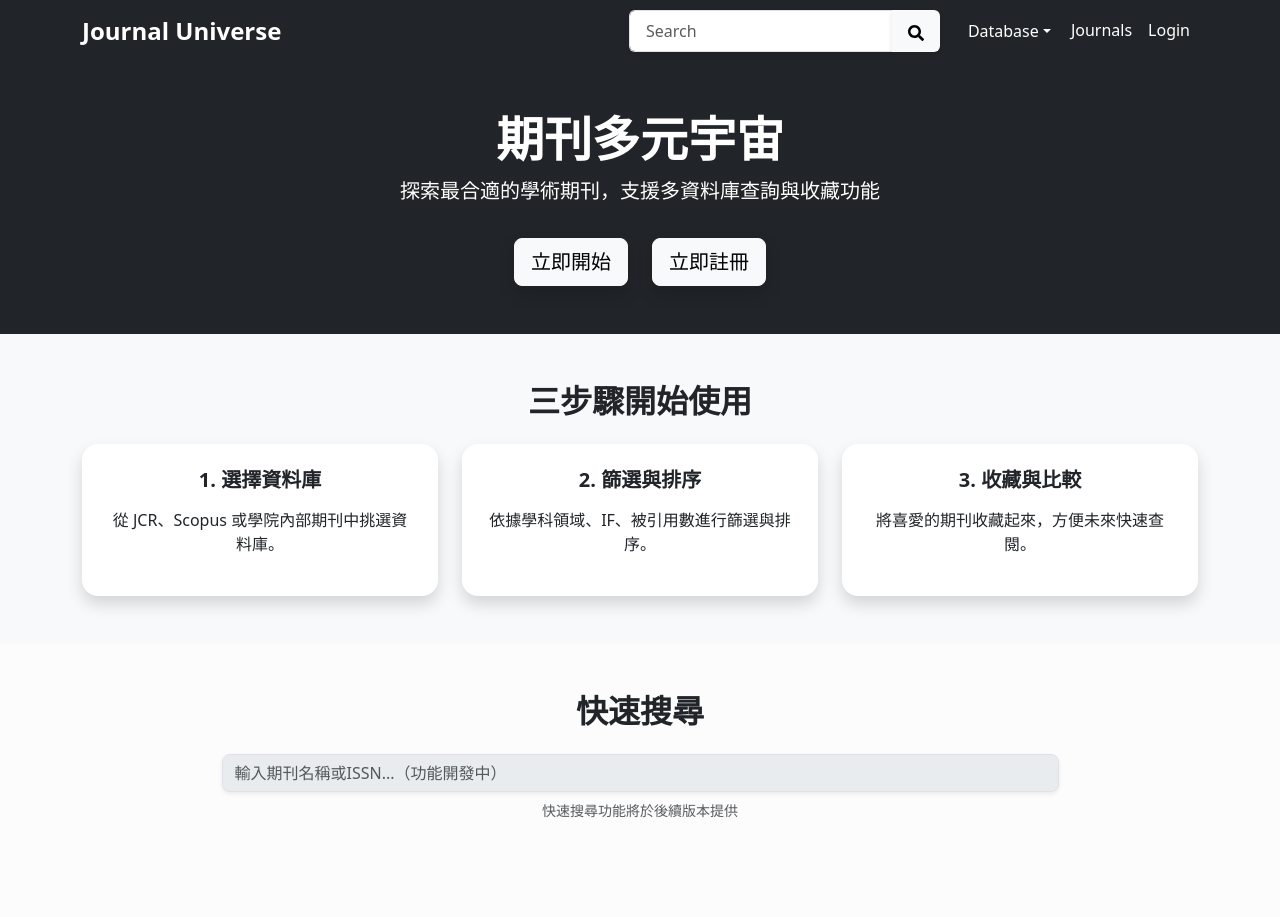
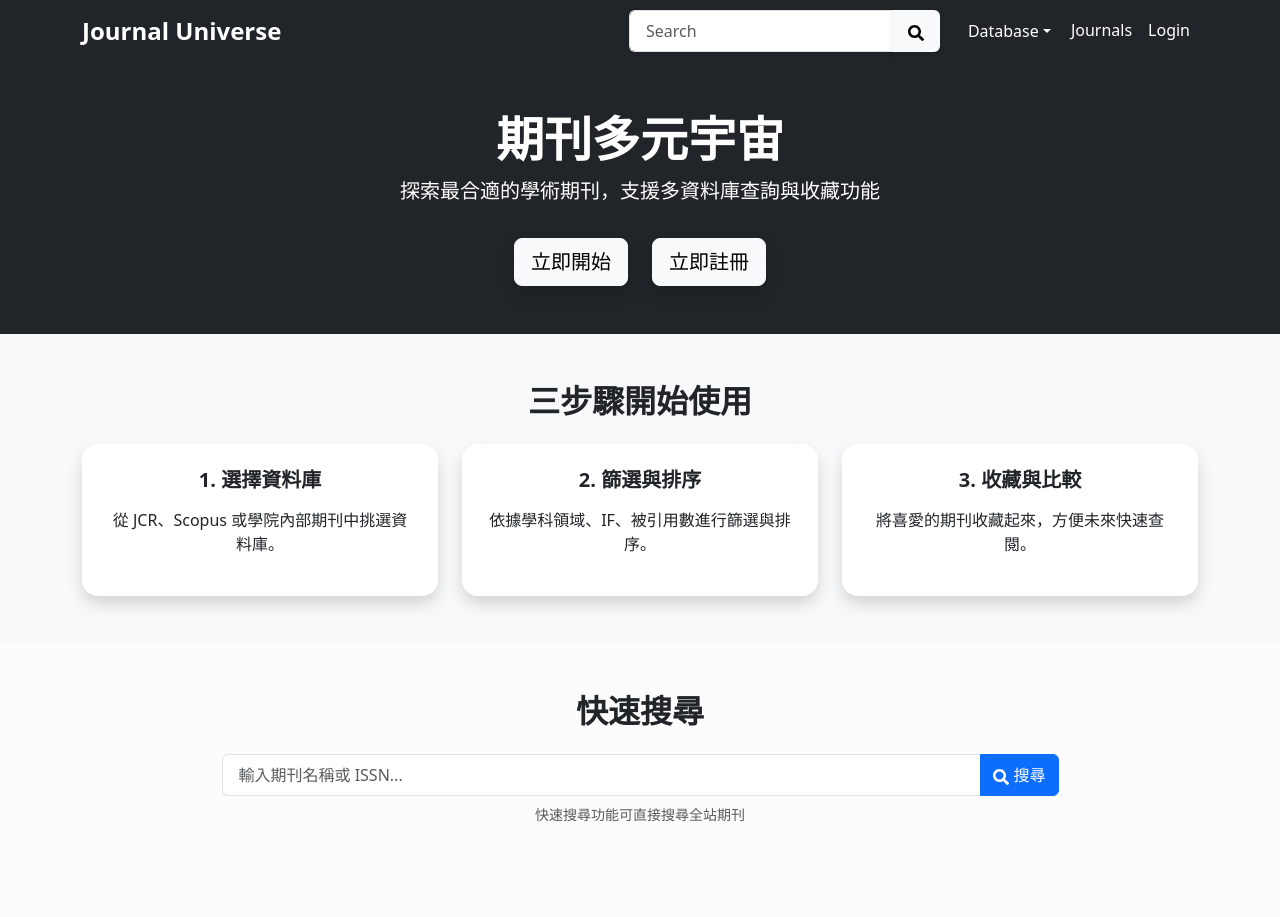
Before and after one commit to Ch40sTng/journal-react_v2, a React (Vite) app: page / in a window 1280 px wide. Shown: the top 917 px of the page. Built offline with nearby package versions, Linux system fonts and the light colour scheme; no server answers; the HTML template or start-up script is replaced by a standard one.

Commit message:
Add home page fast search

```diff
--- a/src/pages/home.jsx
+++ b/src/pages/home.jsx
@@ -1,41 +1,61 @@
-import React from 'react';
-
-import { Link } from "react-router-dom";
-import { useEffect, useState } from "react";
-import supabase from "../supabaseClient";
+import React, { useEffect, useState } from 'react';
+import { Link, useNavigate } from 'react-router-dom';
+import supabase from '../supabaseClient';
+import { FaChevronLeft, FaChevronRight, FaSearch } from 'react-icons/fa';
+import { Navbar, Nav, Container, Dropdown, Form, InputGroup, Button } from 'react-bootstrap';
 
 const databases = [
-  { id: "JCR-AHCI", name: "JCR資料庫-AHCI" },
-  { id: "JCR-ESCI", name: "JCR資料庫-ESCI" },
-  { id: "JCR-SCIE", name: "JCR資料庫-SCIE" },
-  { id: "JCR-SSCI", name: "JCR資料庫-SSCI" },
-  { id: "Scopus", name: "Scopus" },
-  { id: "Literature", name: "文學院認列核心期刊" },
-  { id: "Management", name: "管理學院傑出期刊" },
+  { id: 'JCR-AHCI', name: 'JCR資料庫-AHCI' },
+  { id: 'JCR-ESCI', name: 'JCR資料庫-ESCI' },
+  { id: 'JCR-SCIE', name: 'JCR資料庫-SCIE' },
+  { id: 'JCR-SSCI', name: 'JCR資料庫-SSCI' },
+  { id: 'Scopus', name: 'Scopus' },
+  { id: 'Literature', name: '文學院認列核心期刊' },
+  { id: 'Management', name: '管理學院傑出期刊' },
 ];
 
 const Home = () => {
   const [topCollected, setTopCollected] = useState([]);
+  const [searchQuery, setSearchQuery] = useState('');
+  const navigate = useNavigate();
 
   useEffect(() => {
     const fetchTopCollected = async () => {
-      const { data, error } = await supabase.rpc("get_top_collected_journals", { count: 3 });
-      if (error) console.error("Error fetching top journals:", error);
+      const { data, error } = await supabase.rpc(
+        'get_top_collected_journals',
+        { count: 3 }
+      );
+      if (error) console.error('Error fetching top journals:', error);
       else setTopCollected(data);
     };
-
     fetchTopCollected();
   }, []);
 
+  const handleSearchChange = (e) => {
+    setSearchQuery(e.target.value);
+  };
+
+  const handleSearchSubmit = (e) => {
+    e.preventDefault();
+    const q = searchQuery.trim();
+    if (q) {
+      navigate(`/search?q=${encodeURIComponent(q)}`);
+    }
+  };
+
   return (
-    <div style={{ backgroundColor: "#fcfcfc" }}>
+    <div style={{ backgroundColor: '#fcfcfc' }}>
       {/* Hero 區塊 */}
       <section className="bg-dark text-white py-5">
         <div className="container text-center">
           <h1 className="display-5 fw-bold">期刊多元宇宙</h1>
           <p className="lead">探索最合適的學術期刊，支援多資料庫查詢與收藏功能</p>
-          <Link to="/journals" className="btn btn-light btn-lg mt-3 shadow me-4">立即開始</Link>
-          <Link to="/login" className="btn btn-light btn-lg mt-3 shadow">立即註冊</Link>
+          <Link to="/journals" className="btn btn-light btn-lg mt-3 shadow me-4">
+            立即開始
+          </Link>
+          <Link to="/login" className="btn btn-light btn-lg mt-3 shadow">
+            立即註冊
+          </Link>
         </div>
       </section>
 
@@ -70,13 +90,23 @@ const Home = () => {
       <section className="py-5">
         <div className="container text-center">
           <h2 className="fw-bold mb-4">快速搜尋</h2>
-          <input
-            type="text"
-            className="form-control w-75 mx-auto rounded-3 shadow-sm"
-            placeholder="輸入期刊名稱或ISSN...（功能開發中）"
-            disabled
-          />
-          <small className="text-muted d-block mt-2">快速搜尋功能將於後續版本提供</small>
+          <Form onSubmit={handleSearchSubmit} className="w-75 mx-auto">
+            <InputGroup>
+              <Form.Control
+                type="text"
+                className="rounded-start border-end-0 px-3 py-2"
+                placeholder="輸入期刊名稱或 ISSN..."
+                value={searchQuery}
+                onChange={handleSearchChange}
+              />
+              <Button variant="primary" className="rounded-end" type="submit">
+                <FaSearch /> 搜尋
+              </Button>
+            </InputGroup>
+          </Form>
+          <small className="text-muted d-block mt-2">
+            快速搜尋功能可直接搜尋全站期刊
+          </small>
         </div>
       </section>
 
@@ -90,10 +120,7 @@ const Home = () => {
                 <div className="card shadow-sm rounded-4 h-100">
                   <div className="card-body d-flex flex-column justify-content-between">
                     <h5 className="card-title fw-bold text-dark">{db.name}</h5>
-                    <Link
-                      to={`/journals/${db.id}`}
-                      className="btn btn-outline-dark mt-3 rounded-3"
-                    >
+                    <Link to={`/journals/${db.id}`} className="btn btn-outline-dark mt-3 rounded-3">
                       查看期刊
                     </Link>
                   </div>
@@ -103,7 +130,6 @@ const Home = () => {
           </div>
         </div>
       </section>
-
     </div>
   );
 };
```
